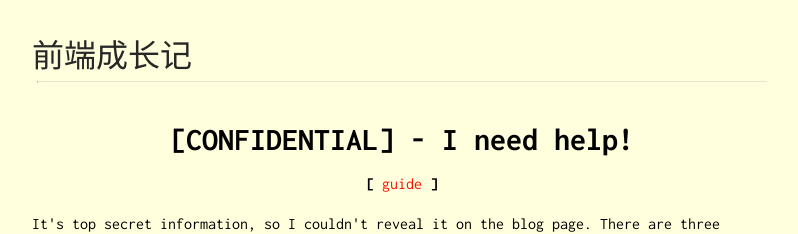
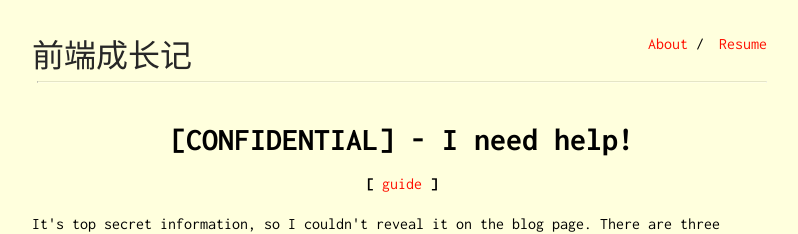
Before and after one commit to jiangweimmd/dada.github.io, a Jekyll site: the page built from _posts/2020-04-05-private-example.html, in a window 1280 px wide. Shown: the top 234 px of the page, without its empty margins (238-1036 px from the left). Built offline with Jekyll 4.4.1, drawn with Linux system fonts in a browser that asks for light colours.

Commit message:
修改内容

```diff
--- a/_includes/footer.html
+++ b/_includes/footer.html
@@ -1,7 +1,7 @@
 <div class="footer">
     {% if page.url == "/" and site.footer_only_homepage %}
         <hr>
-        <p>Happy Ending</p>
+        <a href="{{ site.footer_url }}">{{ site.footer_text }}</a>
     {% else %}
         <br>
     {% endif %}
--- a/_includes/navbar.html
+++ b/_includes/navbar.html
@@ -1,19 +1,19 @@
 <div class="navbar">
     <a class="site-title" href="{{ site.url }}{{ site.baseurl}}/">{{ site.title }}</a>
 
-<!--    <ul class="pull-right">-->
-<!--        {% for x in site.navbar %}-->
-<!--        <li class="pull-left">-->
-<!--            {% if x.absolute-link %}-->
-<!--                {% assign x-url = x.absolute-link %}-->
-<!--            {% else %}-->
-<!--                {% assign x-url = site.url | append: site.baseurl | append: "/" | append: x.link %}-->
-<!--            {% endif %}-->
-<!--            <a href="{{ x-url }}">{{ x.name }}</a>-->
-<!--            {% if forloop.last == false %}/{% endif %}-->
-<!--        </li>-->
-<!--        {% endfor %}-->
-<!--    </ul>-->
+    <ul class="pull-right">
+        {% for x in site.navbar %}
+        <li class="pull-left">
+            {% if x.absolute-link %}
+                {% assign x-url = x.absolute-link %}
+            {% else %}
+                {% assign x-url = site.url | append: site.baseurl | append: "/" | append: x.link %}
+            {% endif %}
+            <a href="{{ x-url }}">{{ x.name }}</a>
+            {% if forloop.last == false %}/{% endif %}
+        </li>
+        {% endfor %}
+    </ul>
 
     <hr>
 </div>
```
